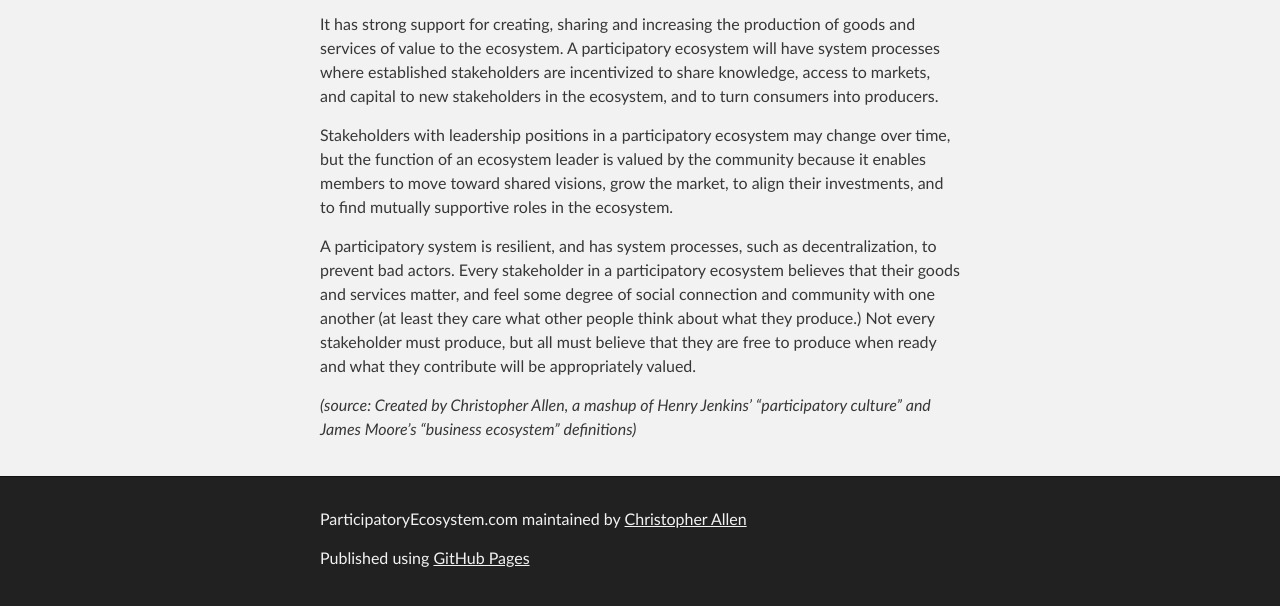
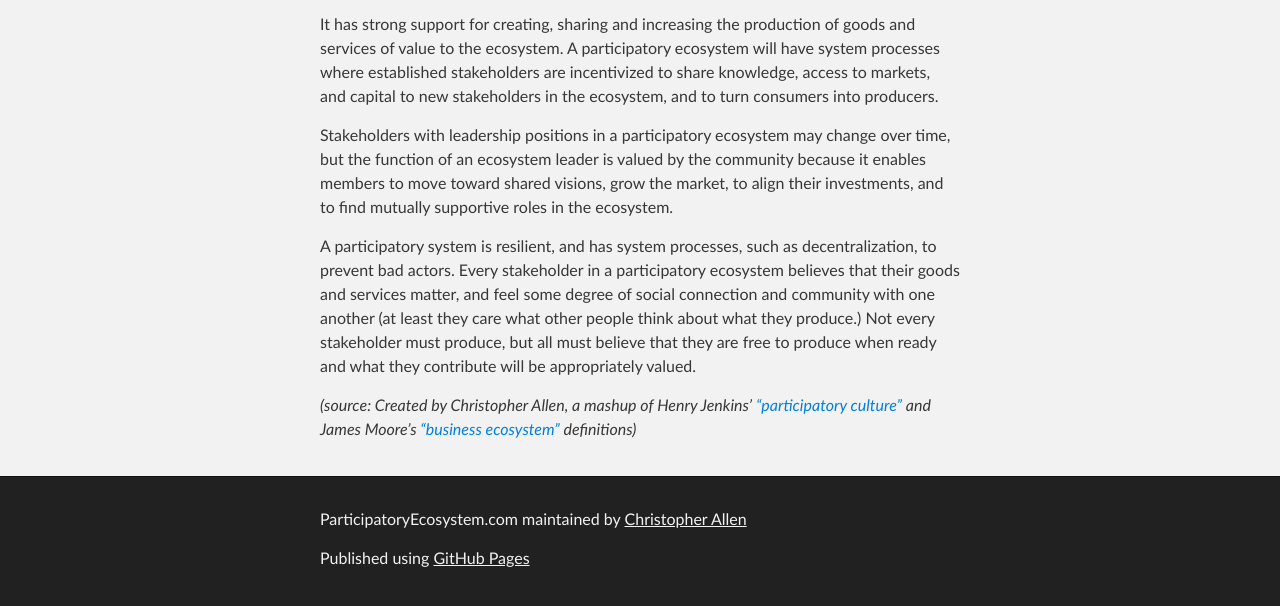
Before and after one commit to ChristopherA/www.ParticipatoryEcosystem.org, a plain HTML site: page index.html in a window 1280 px wide. Shown: the part 190-796 px from the top of the page. Drawn offline with Linux system fonts and the light colour scheme.

Commit message:
Added wikipedia references.

```diff
--- a/index.html
+++ b/index.html
@@ -29,7 +29,7 @@
 
 <p>A participatory system is resilient, and has system processes, such as decentralization, to prevent bad actors. Every stakeholder in a participatory ecosystem believes that their goods and services matter, and feel some degree of social connection and community with one another (at least they care what other people think about what they produce.) Not every stakeholder must produce, but all must believe that they are free to produce when ready and what they contribute will be appropriately valued.</p>
 
-<p><em font="size=-1">(source: Created by Christopher Allen, a mashup of Henry Jenkins’ “participatory culture” and James Moore’s “business ecosystem” definitions)</font></em></p>
+<p><em font="size=-1">(source: Created by Christopher Allen, a mashup of Henry Jenkins’ <a href="http://en.wikipedia.org/wiki/Participatory_culture">“participatory culture”</a> and James Moore’s <a href="http://en.wikipedia.org/wiki/Business_ecosystem">“business ecosystem”</a> definitions)</font></em></p>
       </section>
     </div>
 
```
